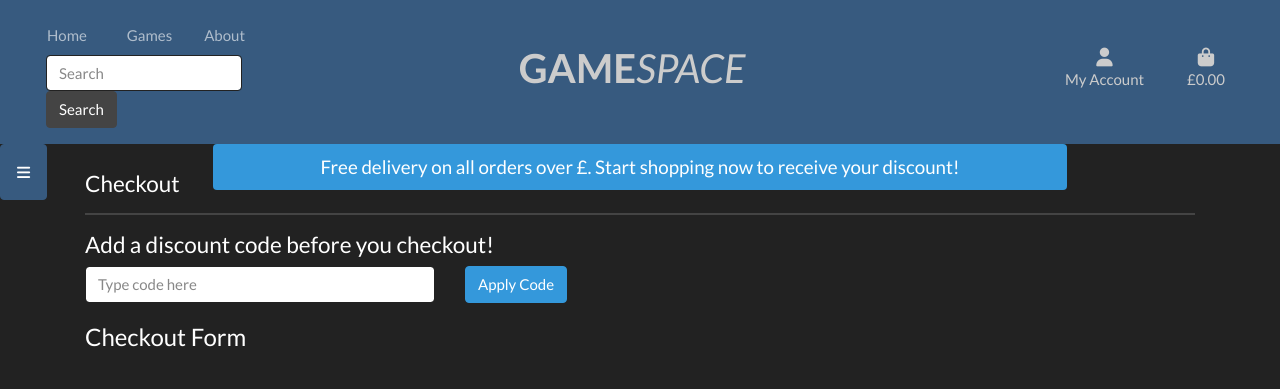
After one commit to jamiebird119/game_space, a Django app: template checkout/templates/checkout/checkout.html in a window 1280 px wide. The commit adds this page. Shown: the top 389 px of the page. Run offline with Django 3.2, Linux system fonts and the light colour scheme; the template is opened without the code that fills it, so the values that code supplies are empty; some libraries are stand-ins or nearby versions.

Commit message:
Created checkout.html template with form fields

```diff
--- a/bag/templates/bag/bag.html
+++ b/bag/templates/bag/bag.html
@@ -57,7 +57,7 @@
           <td></td>
           <td> Delivery Total : £{% if delivery %}{{ delivery|floatformat:2 }}{% else %}0.00{% endif %} <br>
            Grand Total : £{{ grand_total|floatformat:2 }} </td>
-           <td><a class="btn btn-success">Checkout <i class="fas fa-lock"></i></a></td>
+           <td><a href="{% url 'checkout' %}" class="btn btn-success">Checkout <i class="fas fa-lock"></i></a></td>
         </tbody>
       </table>
     </div>
--- /dev/null
+++ b/checkout/templates/checkout/checkout.html
@@ -0,0 +1,40 @@
+{% extends 'base.html' %} {% load static %} {% load bag_tools %}
+{% block page_header %}
+<div class="page-header"></div>
+{% endblock %} {% block content %}
+<div class="container">
+  <div class="row">
+    <div class="col">
+      <h4>Checkout</h4>
+      <hr>
+    </div>
+  </div>
+  <div class="row">
+  <div class="col-12 col-md-6">
+    <h4> Add a discount code before you checkout!</h4>
+        <div class="row">
+            <div class="col-8">
+                <div class="form-group">
+                    <input class="form-control" type="text" name="discount-code" placeholder="Type code here"/>
+                </div>
+            </div>
+            <div class="col-4">
+                <a class="btn btn-info rounded">Apply Code</a>
+            </div>
+        </div>
+        <form>
+            <fieldset>
+                <legend>Checkout Form</legend>
+
+                    {% for fields in order_form %}
+                    <div class="form-group">
+                    {{ fields }}
+                    </div>
+                    {% endfor %}
+            </fieldset>
+        </form>
+
+    </div>
+  </div>
+</div>
+{% endblock %}
--- a/game_space/urls.py
+++ b/game_space/urls.py
@@ -25,5 +25,6 @@
     path('', include('home.urls')),
     path('games/', include('games.urls')),
     path('twitch/', include('twitch_api.urls')),
-    path('bag/', include('bag.urls'))
+    path('bag/', include('bag.urls')),
+    path('checkout/', include('checkout.urls'))
 ] + static(settings.MEDIA_URL, document_root=settings.MEDIA_ROOT)
```
Also changed, not shown: checkout/forms.py (added, +38 -0 lines), checkout/models.py (+12 -2 lines), checkout/urls.py (added, +7 -0 lines), checkout/views.py (+10 -0 lines), twitch_api/views.py (+0 -112 lines).
